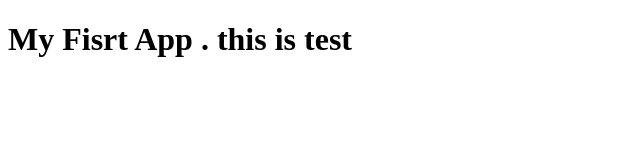
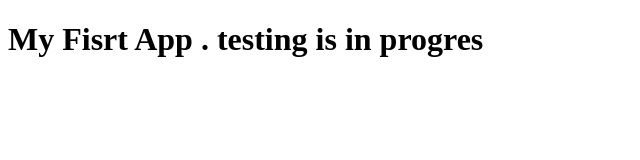
Before and after one commit to palpravin/MyFirstApp, a plain HTML site: page index.html in a window 1280 px wide. Shown: the whole page, without its empty margins (0-640 px from the left). Drawn offline with Linux system fonts and the light colour scheme.

Commit message:
Update index.html

```diff
--- a/index.html
+++ b/index.html
@@ -1,6 +1,6 @@
 <!DOCTYPE html>
 <html>
 	<body>
-		<h1>My Fisrt App . this is test</h1>
+		<h1>My Fisrt App . testing is in progres</h1>
 	</body>
 </html>
```
